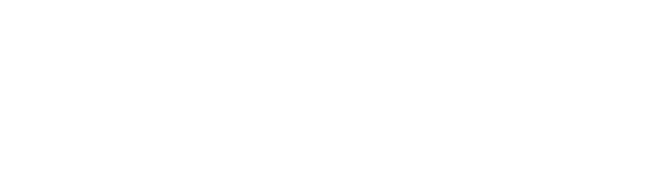
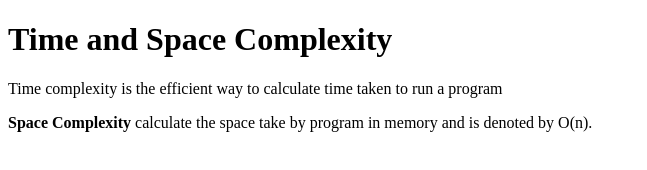
Before and after one commit to acciojob/time-and-space-complexity-Shivam4401, a website: page main.html in a window 1280 px wide. Shown: the whole page, without its empty margins (0-647 px from the left). Drawn offline with Linux system fonts and the light colour scheme.

Commit message:
created a submission

```diff
--- a/main.html
+++ b/main.html
@@ -8,6 +8,9 @@
 
 <body>
 	<!-- the entire body must be written by student -->
+	<h1>Time and Space Complexity</h1>
+	<p>Time complexity is the efficient way to calculate time taken to run a program</p
+	<p> <b>Space Complexity</b> calculate the space take by program in memory and is denoted by O(n).</p>
     <script type="text/javascript" src="./script.js">
 </script>
 
```
